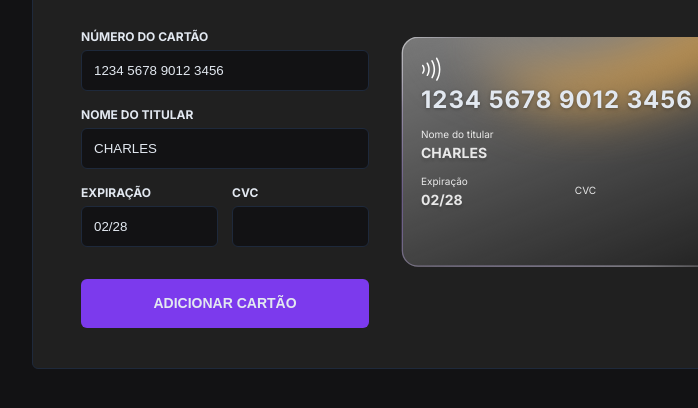
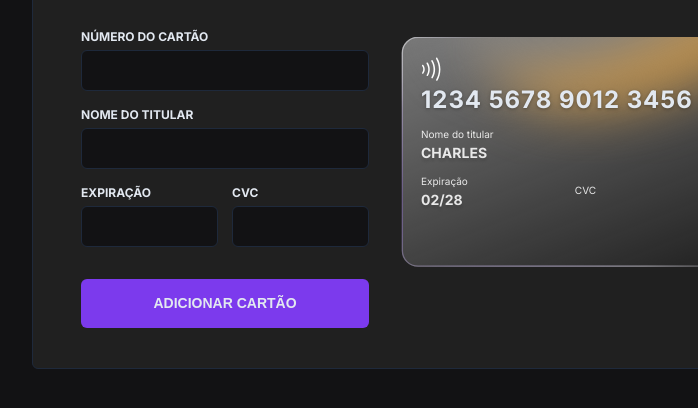
Before and after one commit to charles-mrt/explorer-lab-creditcard, a website built with Vite: page index.html in a window 1280 px wide. Shown: the part 242-650 px from the top of the page, 219-917 px from the left. Built offline with nearby package versions, Linux system fonts and the light colour scheme.

Commit message:
removed value property from input

```diff
--- a/index.html
+++ b/index.html
@@ -93,18 +93,18 @@
     <form action="">
       <div class="input-wrapper">
         <label for="card-number">Número do cartão</label>
-        <input id="card-number" value="1234 5678 9012 3456" />
+        <input id="card-number" />
       </div>
 
       <div class="input-wrapper">
         <label for="card-holder">Nome do titular</label>
-        <input id="card-holder" value="Charles"/>
+        <input id="card-holder" />
       </div>
 
       <div class="flex">
         <div class="input-wrapper">
           <label for="expiration-date">Expiração</label>
-          <input id="expiration-date"  value="02/28"/>
+          <input id="expiration-date" />
         </div>
 
         <div class="input-wrapper">
```
